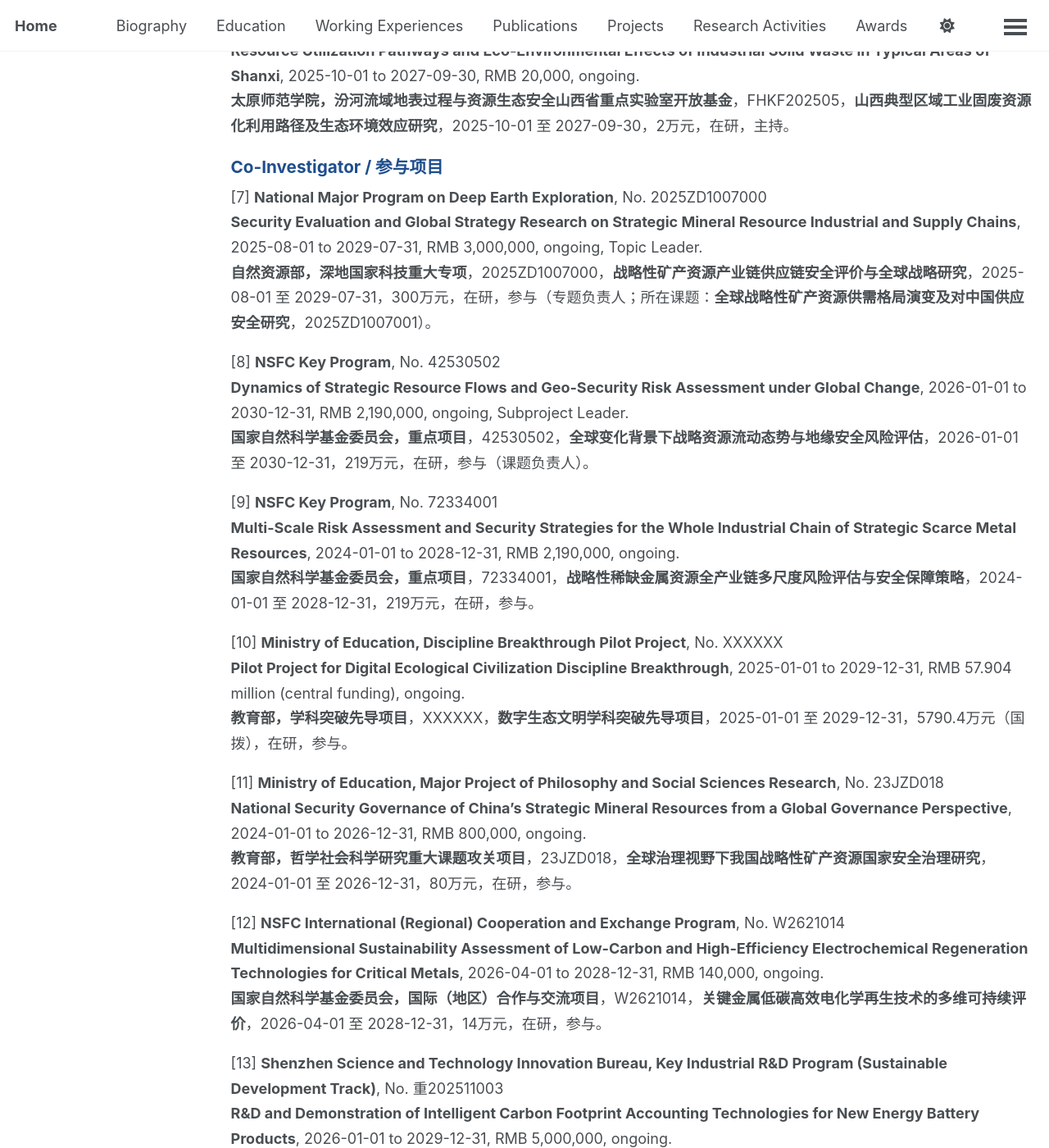
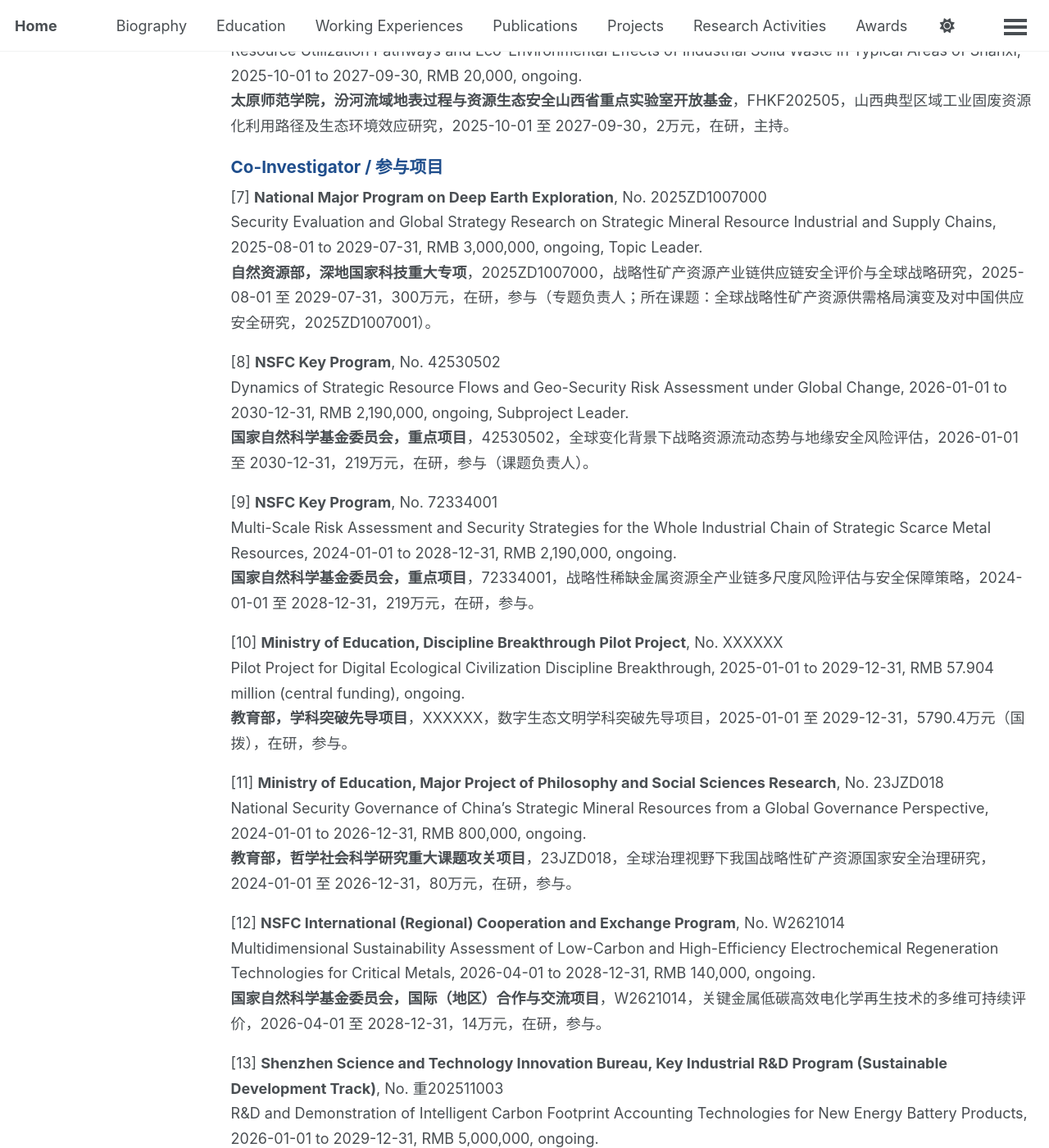
Before and after one commit to QianceLIU/qianceliu.github.io, a Jekyll site: the page built from _pages/Full Project List.md, in a window 1280 px wide and 1400 px high, scrolled down 1096 px. Shown: the whole window at 82% size. Built offline with Jekyll 4.4.1, drawn with Linux system fonts in a browser that asks for light colours; a script bundle is joined from its source files by our own code; library files that are not in the unit come from our copies; some of the changed text lies outside the part shown.

Commit message:
Update Full Project List.md

```diff
--- a/_pages/Full Project List.md
+++ b/_pages/Full Project List.md
@@ -40,102 +40,102 @@
 
 <div class="pub-item">
   <div class="pub-title">[1] <strong>National Postdoctoral Talent Program (Overseas Recruitment Track)</strong></div>
-  <strong>Multidimensional Sustainability Assessment of Building Renovation in China under the Dual-Carbon Goals...</strong>, 2024-09-01 to 2027-08-31, RMB 900,000, ongoing.<br>
-  <strong>中组部，博士后海外引进人才专项</strong>，<strong>“双碳目标”下中国建筑翻新的...多维可持续性评估</strong>，2024-09-01 至 2027-08-31，90万元，在研，主持。
+  Multidimensional Sustainability Assessment of Building Renovation in China under the Dual-Carbon Goals..., 2024-09-01 to 2027-08-31, RMB 900,000, ongoing.<br>
+  <strong>中组部，博士后海外引进人才专项</strong>，“双碳目标”下中国建筑翻新的...多维可持续性评估，2024-09-01 至 2027-08-31，90万元，在研，主持。
 </div>
 
 <div class="pub-item">
   <div class="pub-title">[2] <strong>National Natural Science Foundation of China, Young Scientists Fund (Category C)</strong>, No. 72504011</div>
-  <strong>Regulatory Mechanisms of Secondary Rare Earth Resource Supply Potential and Optimization of Large-Scale Recycling Pathways</strong>, 2026-01-01 to 2028-12-31, RMB 300,000, ongoing.<br>
-  <strong>国家自然科学基金委员会，青年科学基金项目（C类）</strong>，72504011，<strong>稀土二次资源供给潜力调控机制与规模化回收路径优化研究</strong>，2026-01-01 至 2028-12-31，30万元，在研，主持。
+  Regulatory Mechanisms of Secondary Rare Earth Resource Supply Potential and Optimization of Large-Scale Recycling Pathways, 2026-01-01 to 2028-12-31, RMB 300,000, ongoing.<br>
+  <strong>国家自然科学基金委员会，青年科学基金项目（C类）</strong>，72504011，稀土二次资源供给潜力调控机制与规模化回收路径优化研究，2026-01-01 至 2028-12-31，30万元，在研，主持。
 </div>
 
 <div class="pub-item">
   <div class="pub-title">[3] <strong>China Postdoctoral Science Foundation, General Program (77th Batch)</strong>, No. 2025M771824</div>
-  <strong>Supply Potential Regulation and Pathway Optimization of Secondary Rare Earth Resources for Large-Scale Recycling</strong>, 2025-07-01 to 2027-08-31, RMB 50,000, ongoing.<br>
-  <strong>中国博士后科学基金会，中国博士后科学基金面上资助（第77批）</strong>，2025M771824，<strong>面向规模化回收的稀土二次资源供给潜力调控与路径优化</strong>，2025-07-01 至 2027-08-31，5万元，在研，主持。
+  Supply Potential Regulation and Pathway Optimization of Secondary Rare Earth Resources for Large-Scale Recycling, 2025-07-01 to 2027-08-31, RMB 50,000, ongoing.<br>
+  <strong>中国博士后科学基金会，中国博士后科学基金面上资助（第77批）</strong>，2025M771824，面向规模化回收的稀土二次资源供给潜力调控与路径优化，2025-07-01 至 2027-08-31，5万元，在研，主持。
 </div>
 
 <div class="pub-item">
   <div class="pub-title">[4] <strong>Peking University Boya Postdoctoral Fellowship</strong></div>
-  <strong>Assessment of Building Renovation and Its Resource-Environmental Effects in China</strong>, 2024-09-01 to 2026-08-31, RMB 700,000 (talent subsidy), ongoing.<br>
-  <strong>北京大学，博雅博士后</strong>，<strong>中国建筑翻新及其资源环境效应评估</strong>，2024-09-01 至 2026-08-31，70万元（人才补贴），在研，主持。
+  Assessment of Building Renovation and Its Resource-Environmental Effects in China, 2024-09-01 to 2026-08-31, RMB 700,000 (talent subsidy), ongoing.<br>
+  <strong>北京大学，博雅博士后</strong>，中国建筑翻新及其资源环境效应评估，2024-09-01 至 2026-08-31，70万元（人才补贴），在研，主持。
 </div>
 
 <div class="pub-item">
   <div class="pub-title">[5] <strong>Open Fund of the National Key Laboratory of Low-Carbon Regeneration of Material Cycles, Beijing University of Technology</strong>, No. MLCR-2025KF-006</div>
-  <strong>Integrated Resource-Energy-Environment Assessment of the Life Cycle of Building Materials in Chinese Metropolitan Areas under the Dual-Carbon Goals</strong>, 2025-09-01 to 2027-08-31, RMB 150,000, ongoing.<br>
-  <strong>北京工业大学，材料循环低碳再生全国重点实验室开放基金</strong>，MLCR-2025KF-006，<strong>双碳目标下的中国都市圈建筑材料生命周期资源-能源-环境综合评估研究</strong>，2025-09-01 至 2027-08-31，15万元，在研，主持。
+  Integrated Resource-Energy-Environment Assessment of the Life Cycle of Building Materials in Chinese Metropolitan Areas under the Dual-Carbon Goals, 2025-09-01 to 2027-08-31, RMB 150,000, ongoing.<br>
+  <strong>北京工业大学，材料循环低碳再生全国重点实验室开放基金</strong>，MLCR-2025KF-006，双碳目标下的中国都市圈建筑材料生命周期资源-能源-环境综合评估研究，2025-09-01 至 2027-08-31，15万元，在研，主持。
 </div>
 
 <div class="pub-item">
   <div class="pub-title">[6] <strong>Open Fund of Shanxi Key Laboratory of Surface Processes and Resource Ecological Security in the Fenhe River Basin, Taiyuan Normal University</strong>, No. FHKF202505</div>
-  <strong>Resource Utilization Pathways and Eco-Environmental Effects of Industrial Solid Waste in Typical Areas of Shanxi</strong>, 2025-10-01 to 2027-09-30, RMB 20,000, ongoing.<br>
-  <strong>太原师范学院，汾河流域地表过程与资源生态安全山西省重点实验室开放基金</strong>，FHKF202505，<strong>山西典型区域工业固废资源化利用路径及生态环境效应研究</strong>，2025-10-01 至 2027-09-30，2万元，在研，主持。
+  Resource Utilization Pathways and Eco-Environmental Effects of Industrial Solid Waste in Typical Areas of Shanxi, 2025-10-01 to 2027-09-30, RMB 20,000, ongoing.<br>
+  <strong>太原师范学院，汾河流域地表过程与资源生态安全山西省重点实验室开放基金</strong>，FHKF202505，山西典型区域工业固废资源化利用路径及生态环境效应研究，2025-10-01 至 2027-09-30，2万元，在研，主持。
 </div>
 
 <div class="subsection-title">Co-Investigator / 参与项目</div>
 
 <div class="pub-item">
   <div class="pub-title">[7] <strong>National Major Program on Deep Earth Exploration</strong>, No. 2025ZD1007000</div>
-  <strong>Security Evaluation and Global Strategy Research on Strategic Mineral Resource Industrial and Supply Chains</strong>, 2025-08-01 to 2029-07-31, RMB 3,000,000, ongoing, Topic Leader.<br>
-  <strong>自然资源部，深地国家科技重大专项</strong>，2025ZD1007000，<strong>战略性矿产资源产业链供应链安全评价与全球战略研究</strong>，2025-08-01 至 2029-07-31，300万元，在研，参与（专题负责人；所在课题：<strong>全球战略性矿产资源供需格局演变及对中国供应安全研究</strong>，2025ZD1007001）。
+  Security Evaluation and Global Strategy Research on Strategic Mineral Resource Industrial and Supply Chains, 2025-08-01 to 2029-07-31, RMB 3,000,000, ongoing, Topic Leader.<br>
+  <strong>自然资源部，深地国家科技重大专项</strong>，2025ZD1007000，战略性矿产资源产业链供应链安全评价与全球战略研究，2025-08-01 至 2029-07-31，300万元，在研，参与（专题负责人；所在课题：全球战略性矿产资源供需格局演变及对中国供应安全研究，2025ZD1007001）。
 </div>
 
 <div class="pub-item">
   <div class="pub-title">[8] <strong>NSFC Key Program</strong>, No. 42530502</div>
-  <strong>Dynamics of Strategic Resource Flows and Geo-Security Risk Assessment under Global Change</strong>, 2026-01-01 to 2030-12-31, RMB 2,190,000, ongoing, Subproject Leader.<br>
-  <strong>国家自然科学基金委员会，重点项目</strong>，42530502，<strong>全球变化背景下战略资源流动态势与地缘安全风险评估</strong>，2026-01-01 至 2030-12-31，219万元，在研，参与（课题负责人）。
+  Dynamics of Strategic Resource Flows and Geo-Security Risk Assessment under Global Change, 2026-01-01 to 2030-12-31, RMB 2,190,000, ongoing, Subproject Leader.<br>
+  <strong>国家自然科学基金委员会，重点项目</strong>，42530502，全球变化背景下战略资源流动态势与地缘安全风险评估，2026-01-01 至 2030-12-31，219万元，在研，参与（课题负责人）。
 </div>
 
 <div class="pub-item">
   <div class="pub-title">[9] <strong>NSFC Key Program</strong>, No. 72334001</div>
-  <strong>Multi-Scale Risk Assessment and Security Strategies for the Whole Industrial Chain of Strategic Scarce Metal Resources</strong>, 2024-01-01 to 2028-12-31, RMB 2,190,000, ongoing.<br>
-  <strong>国家自然科学基金委员会，重点项目</strong>，72334001，<strong>战略性稀缺金属资源全产业链多尺度风险评估与安全保障策略</strong>，2024-01-01 至 2028-12-31，219万元，在研，参与。
+  Multi-Scale Risk Assessment and Security Strategies for the Whole Industrial Chain of Strategic Scarce Metal Resources, 2024-01-01 to 2028-12-31, RMB 2,190,000, ongoing.<br>
+  <strong>国家自然科学基金委员会，重点项目</strong>，72334001，战略性稀缺金属资源全产业链多尺度风险评估与安全保障策略，2024-01-01 至 2028-12-31，219万元，在研，参与。
 </div>
 
 <div class="pub-item">
   <div class="pub-title">[10] <strong>Ministry of Education, Discipline Breakthrough Pilot Project</strong>, No. XXXXXX</div>
-  <strong>Pilot Project for Digital Ecological Civilization Discipline Breakthrough</strong>, 2025-01-01 to 2029-12-31, RMB 57.904 million (central funding), ongoing.<br>
-  <strong>教育部，学科突破先导项目</strong>，XXXXXX，<strong>数字生态文明学科突破先导项目</strong>，2025-01-01 至 2029-12-31，5790.4万元（国拨），在研，参与。
+  Pilot Project for Digital Ecological Civilization Discipline Breakthrough, 2025-01-01 to 2029-12-31, RMB 57.904 million (central funding), ongoing.<br>
+  <strong>教育部，学科突破先导项目</strong>，XXXXXX，数字生态文明学科突破先导项目，2025-01-01 至 2029-12-31，5790.4万元（国拨），在研，参与。
 </div>
 
 <div class="pub-item">
   <div class="pub-title">[11] <strong>Ministry of Education, Major Project of Philosophy and Social Sciences Research</strong>, No. 23JZD018</div>
-  <strong>National Security Governance of China’s Strategic Mineral Resources from a Global Governance Perspective</strong>, 2024-01-01 to 2026-12-31, RMB 800,000, ongoing.<br>
-  <strong>教育部，哲学社会科学研究重大课题攻关项目</strong>，23JZD018，<strong>全球治理视野下我国战略性矿产资源国家安全治理研究</strong>，2024-01-01 至 2026-12-31，80万元，在研，参与。
+  National Security Governance of China’s Strategic Mineral Resources from a Global Governance Perspective, 2024-01-01 to 2026-12-31, RMB 800,000, ongoing.<br>
+  <strong>教育部，哲学社会科学研究重大课题攻关项目</strong>，23JZD018，全球治理视野下我国战略性矿产资源国家安全治理研究，2024-01-01 至 2026-12-31，80万元，在研，参与。
 </div>
 
 <div class="pub-item">
   <div class="pub-title">[12] <strong>NSFC International (Regional) Cooperation and Exchange Program</strong>, No. W2621014</div>
-  <strong>Multidimensional Sustainability Assessment of Low-Carbon and High-Efficiency Electrochemical Regeneration Technologies for Critical Metals</strong>, 2026-04-01 to 2028-12-31, RMB 140,000, ongoing.<br>
-  <strong>国家自然科学基金委员会，国际（地区）合作与交流项目</strong>，W2621014，<strong>关键金属低碳高效电化学再生技术的多维可持续评价</strong>，2026-04-01 至 2028-12-31，14万元，在研，参与。
+  Multidimensional Sustainability Assessment of Low-Carbon and High-Efficiency Electrochemical Regeneration Technologies for Critical Metals, 2026-04-01 to 2028-12-31, RMB 140,000, ongoing.<br>
+  <strong>国家自然科学基金委员会，国际（地区）合作与交流项目</strong>，W2621014，关键金属低碳高效电化学再生技术的多维可持续评价，2026-04-01 至 2028-12-31，14万元，在研，参与。
 </div>
 
 <div class="pub-item">
   <div class="pub-title">[13] <strong>Shenzhen Science and Technology Innovation Bureau, Key Industrial R&amp;D Program (Sustainable Development Track)</strong>, No. 重202511003</div>
-  <strong>R&amp;D and Demonstration of Intelligent Carbon Footprint Accounting Technologies for New Energy Battery Products</strong>, 2026-01-01 to 2029-12-31, RMB 5,000,000, ongoing.<br>
-  <strong>深圳市科技创新局，重点产业研发计划（可持续发展专项）</strong>，重202511003，<strong>新能源电池产品碳足迹智能核算技术研发与应用示范</strong>，2026-01-01 至 2029-12-31，500万元，在研，参与。
+  R&amp;D and Demonstration of Intelligent Carbon Footprint Accounting Technologies for New Energy Battery Products, 2026-01-01 to 2029-12-31, RMB 5,000,000, ongoing.<br>
+  <strong>深圳市科技创新局，重点产业研发计划（可持续发展专项）</strong>，重202511003，新能源电池产品碳足迹智能核算技术研发与应用示范，2026-01-01 至 2029-12-31，500万元，在研，参与。
 </div>
 
 <div class="pub-item">
   <div class="pub-title">[14] <strong>NSFC Major Program</strong>, No. 71991484</div>
-  <strong>Spatiotemporal Dynamics and Recycling Potential of Strategic Critical Metals from a Life-Cycle Perspective</strong>, 2020-01-01 to 2024-12-31, RMB 2,850,000, completed.<br>
-  <strong>国家自然科学基金委员会，重大项目</strong>，71991484，<strong>基于全生命周期的战略性关键金属矿产循环利用时空规律与再生潜力评估</strong>，2020-01-01 至 2024-12-31，285万元，结题，参与。
+  Spatiotemporal Dynamics and Recycling Potential of Strategic Critical Metals from a Life-Cycle Perspective, 2020-01-01 to 2024-12-31, RMB 2,850,000, completed.<br>
+  <strong>国家自然科学基金委员会，重大项目</strong>，71991484，基于全生命周期的战略性关键金属矿产循环利用时空规律与再生潜力评估，2020-01-01 至 2024-12-31，285万元，结题，参与。
 </div>
 
 <div class="subsection-title">Other Academic Funding / 其他学术资助</div>
 
 <div class="pub-item">
   <div class="pub-title">[15] <strong>S.C. VAN Foundation (Denmark), Doctoral Research Grant</strong></div>
-  <strong>Towards Environmental Sustainability and Economic Viability: Integrating Material Flow Analysis (MFA) and Techno-Economic Assessment (TEA)</strong>, 2023.09–2024.03, 125,000 DKK.<br>
-  <strong>博士研究资助项目，丹麦 S.C. VAN 基金会</strong>，<strong>迈向环境可持续性和经济可行性的途径：整合物质流分析（MFA）和技术经济评估（TEA）</strong>，2023.09–2024.03，12.5万丹麦克朗。
+  Towards Environmental Sustainability and Economic Viability: Integrating Material Flow Analysis (MFA) and Techno-Economic Assessment (TEA), 2023.09–2024.03, 125,000 DKK.<br>
+  <strong>博士研究资助项目，丹麦 S.C. VAN 基金会</strong>，迈向环境可持续性和经济可行性的途径：整合物质流分析（MFA）和技术经济评估（TEA），2023.09–2024.03，12.5万丹麦克朗。
 </div>
 
 <div class="pub-item">
   <div class="pub-title">[16] <strong>Grethe &amp; Werner Parthum Foundation (Denmark), Doctoral Research Grant</strong></div>
-  <strong>Breaking the Technical, Economic, and Environmental Barriers to Large-Scale Recycling of NdFeB Magnets</strong>, 2023.03–2024.02, 100,000 DKK.<br>
-  <strong>博士研究资助项目，丹麦 Grethe &amp; Werner Parthum 基金会</strong>，<strong>打破钕铁硼磁体规模化回收的技术、经济和环境障碍</strong>，2023.03–2024.02，10万丹麦克朗。
+  Breaking the Technical, Economic, and Environmental Barriers to Large-Scale Recycling of NdFeB Magnets, 2023.03–2024.02, 100,000 DKK.<br>
+  <strong>博士研究资助项目，丹麦 Grethe &amp; Werner Parthum 基金会</strong>，打破钕铁硼磁体规模化回收的技术、经济和环境障碍，2023.03–2024.02，10万丹麦克朗。
 </div>
 
 <div class="pub-item">
```
